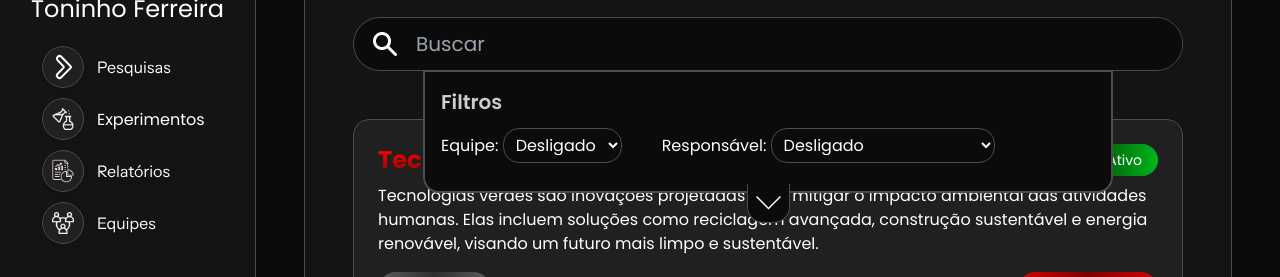
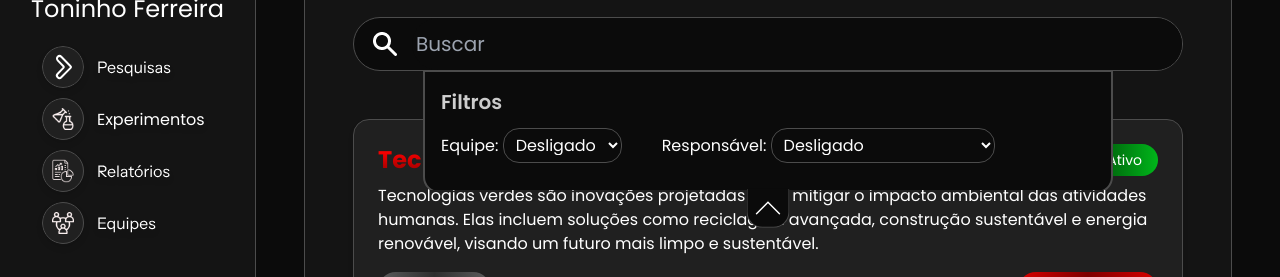
Before and after one commit to m3raak1/nero-management, a Vue app: page /pesquisas.html in a window 1280 px wide. Shown: the part 152-429 px from the top of the page. Built offline with nearby package versions, Linux system fonts and the light colour scheme; data requests are answered from the project's data file; a web font is replaced by a local one.

Commit message:
Filtro implementado (Visual)

```diff
--- a/src/components/SearchBar.vue
+++ b/src/components/SearchBar.vue
@@ -18,5 +18,6 @@ const search = (e) => {
             <input type="text" @input="search" class="py-3 pl-1 w-full outline-none rounded-full bg-indigoBackground text-gray-200 text-xl font-sans" placeholder="Buscar">
         </div>
         <SearchBarFilter />
+
     </form>
 </template>
--- a/src/components/SearchBarFilter.vue
+++ b/src/components/SearchBarFilter.vue
@@ -1,25 +1,45 @@
 <script setup>
+import { ref } from 'vue';
 import Svg from './Svg.vue';
+
+const active = ref(true);
+
+const toggleFilter = () => {
+    active.value = !active.value;
+};
 </script>
 
 <template>
-    <div class="absolute -translate-x-1/2 left-1/2  top-full z-10 flex items-center flex-col w-5/6 h-full">
-        <div class="w-full bg-indigoBackground border-borderColor border-2 p-4 rounded-b-2xl">
+  <div class="absolute -translate-x-1/2 left-1/2 top-full z-10 flex items-center flex-col w-5/6 h-[230%] overflow-clip">
+    <!-- Container do filtro -->
+    <div
+      :class="[
+        'w-full bg-indigoBackground border-borderColor border-2 p-4 rounded-b-2xl absolute transition-transform duration-300',
+        active ? 'translate-y-0' : '-translate-y-full'
+      ]"
+    >
       <h2 class="text-transparent bg-clip-text bg-silver-gradient text-xl font-semibold">Filtros</h2>
       <div class="w-full flex gap-10 my-3">
         <div>
           <label for="">Equipe: </label>
-                    <select name="" id="" class="outline-none bg-transparent border-borderColor border rounded-2xl py-1 px-2">
+          <select
+            name=""
+            id=""
+            class="outline-none bg-transparent border-borderColor border rounded-2xl py-1 px-2"
+          >
             <option value="1" class="bg-indigoBackground">Desligado</option>
             <option value="1" class="bg-indigoBackground">Alfa</option>
             <option value="1" class="bg-indigoBackground">Vita</option>
             <option value="1" class="bg-indigoBackground">Gama</option>
           </select>
         </div>
-
         <div>
           <label for="">Responsável: </label>
-                    <select name="" id="" class="outline-none bg-transparent border-borderColor border rounded-2xl py-1 px-2">
+          <select
+            name=""
+            id=""
+            class="outline-none bg-transparent border-borderColor border rounded-2xl py-1 px-2"
+          >
             <option value="1" class="bg-indigoBackground">Desligado</option>
             <option value="1" class="bg-indigoBackground">Dr. Toninho Ferreira</option>
             <option value="1" class="bg-indigoBackground">Dr. Guilherme Magarão</option>
@@ -27,10 +47,17 @@ import Svg from './Svg.vue';
           </select>
         </div>
       </div>
+    </div>
+  </div>
 
-        </div>
-        <span class="absolute top-[220%] bg-indigoBackground px-2 py-3 rounded-b-2xl border-borderColor border-b border-x hover:cursor-pointer">
-            <Svg name="down-pointer"/>
+  <!-- Botão SVG -->
+  <span
+    :class="[
+      'absolute bg-indigoBackground px-2 py-3 rounded-b-2xl border-borderColor border-b border-x hover:cursor-pointer z-20 -translate-x-1/2 left-1/2 transition-transform duration-300',
+      !active ? 'translate-y-[100%]' : 'translate-y-[420%]'
+    ]"
+    @click="toggleFilter"
+  >
+    <Svg name="down-pointer" :class="['transition-all', active ? 'rotate-180' : 'rotate-0']" />
   </span>
-    </div>
 </template>
```
Lines whose indentation alone changed are shown as unchanged.
